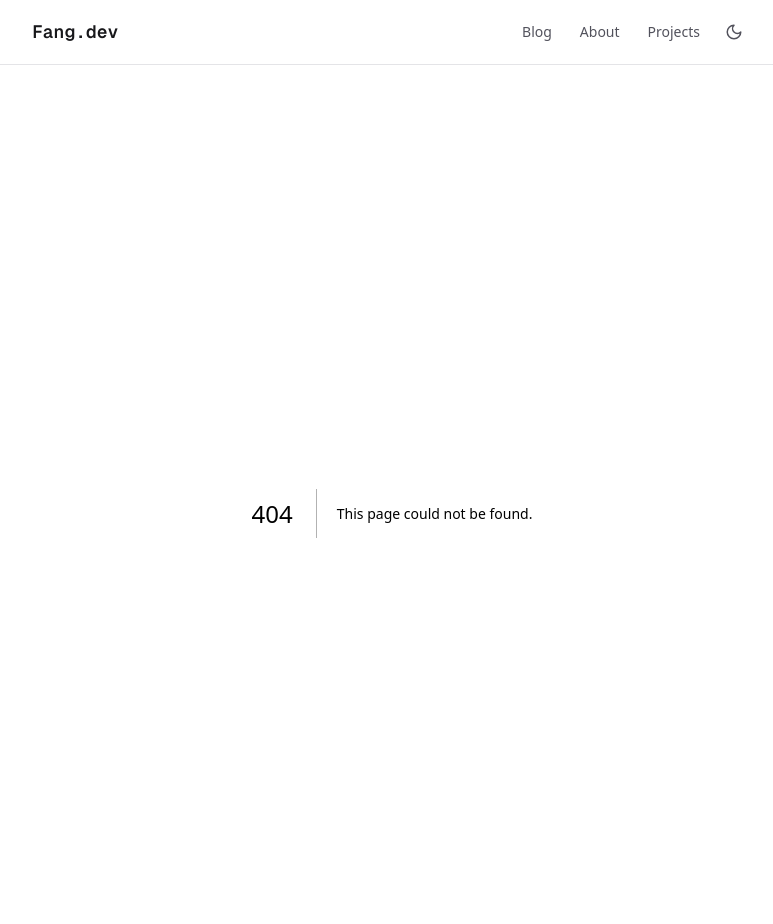
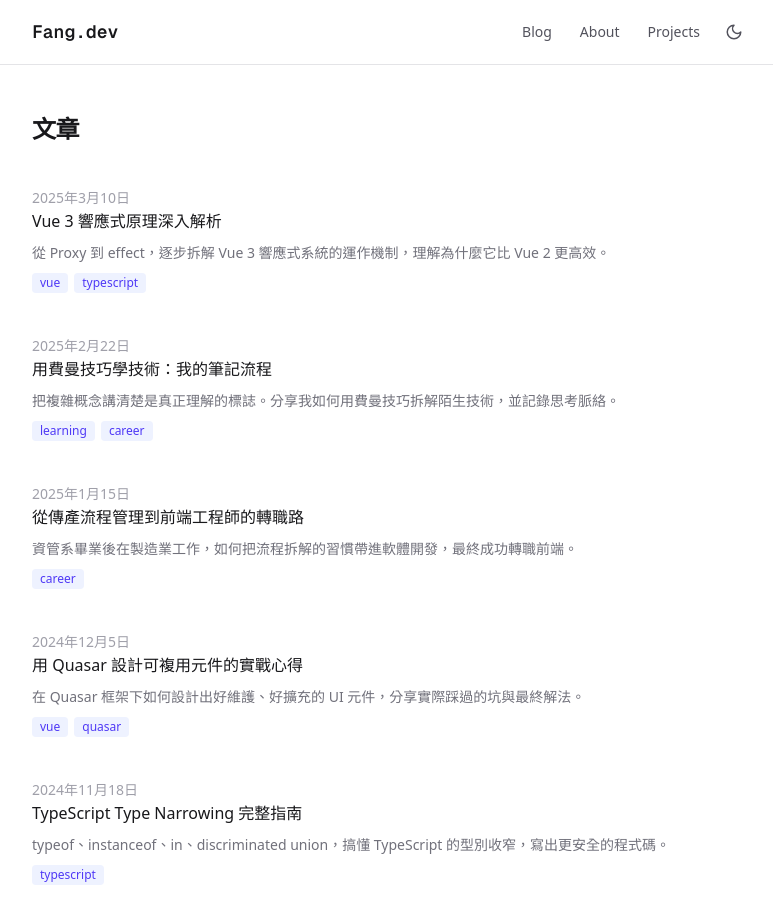
Before and after one commit to LeeFang14/fang.dev, a Next.js app: page /blog in a window 1280 px wide. Before the commit this address had no page. Shown: the top 924 px of the page, without its empty margins (248-1021 px from the left). Built offline with nearby package versions, Linux system fonts and the light colour scheme.

Commit message:
feat(ui): add blog list page（app/blog/page.tsx）

```diff
--- /dev/null
+++ b/app/blog/page.tsx
@@ -0,0 +1,91 @@
+const POSTS = [
+  {
+    slug: "vue-reactivity-deep-dive",
+    title: "Vue 3 響應式原理深入解析",
+    date: "2025-03-10",
+    description:
+      "從 Proxy 到 effect，逐步拆解 Vue 3 響應式系統的運作機制，理解為什麼它比 Vue 2 更高效。",
+    tags: ["vue", "typescript"],
+  },
+  {
+    slug: "feynman-technique-for-engineers",
+    title: "用費曼技巧學技術：我的筆記流程",
+    date: "2025-02-22",
+    description:
+      "把複雜概念講清楚是真正理解的標誌。分享我如何用費曼技巧拆解陌生技術，並記錄思考脈絡。",
+    tags: ["learning", "career"],
+  },
+  {
+    slug: "from-manufacturing-to-frontend",
+    title: "從傳產流程管理到前端工程師的轉職路",
+    date: "2025-01-15",
+    description:
+      "資管系畢業後在製造業工作，如何把流程拆解的習慣帶進軟體開發，最終成功轉職前端。",
+    tags: ["career"],
+  },
+  {
+    slug: "quasar-component-design",
+    title: "用 Quasar 設計可複用元件的實戰心得",
+    date: "2024-12-05",
+    description:
+      "在 Quasar 框架下如何設計出好維護、好擴充的 UI 元件，分享實際踩過的坑與最終解法。",
+    tags: ["vue", "quasar"],
+  },
+  {
+    slug: "typescript-narrowing",
+    title: "TypeScript Type Narrowing 完整指南",
+    date: "2024-11-18",
+    description:
+      "typeof、instanceof、in、discriminated union，搞懂 TypeScript 的型別收窄，寫出更安全的程式碼。",
+    tags: ["typescript"],
+  },
+];
+
+function formatDate(dateStr: string) {
+  const date = new Date(dateStr);
+  return date.toLocaleDateString("zh-TW", {
+    year: "numeric",
+    month: "long",
+    day: "numeric",
+  });
+}
+
+export default function BlogPage() {
+  return (
+    <div className="space-y-10">
+      <h1 className="text-2xl font-bold tracking-tight text-zinc-900 dark:text-zinc-50">
+        文章
+      </h1>
+      <ul className="space-y-10">
+        {POSTS.map((post) => (
+          <li key={post.slug}>
+            <a
+              href={`/blog/${post.slug}`}
+              className="group block space-y-2"
+            >
+              <time className="text-sm text-zinc-400 dark:text-zinc-500">
+                {formatDate(post.date)}
+              </time>
+              <h2 className="text-base font-medium text-zinc-900 underline-offset-4 group-hover:underline dark:text-zinc-100">
+                {post.title}
+              </h2>
+              <p className="text-sm leading-6 text-zinc-500 dark:text-zinc-400">
+                {post.description}
+              </p>
+              <div className="flex flex-wrap gap-1.5">
+                {post.tags.map((tag) => (
+                  <span
+                    key={tag}
+                    className="rounded bg-indigo-50 px-2 py-0.5 text-xs font-medium text-indigo-600 dark:bg-indigo-950 dark:text-indigo-400"
+                  >
+                    {tag}
+                  </span>
+                ))}
+              </div>
+            </a>
+          </li>
+        ))}
+      </ul>
+    </div>
+  );
+}
```
